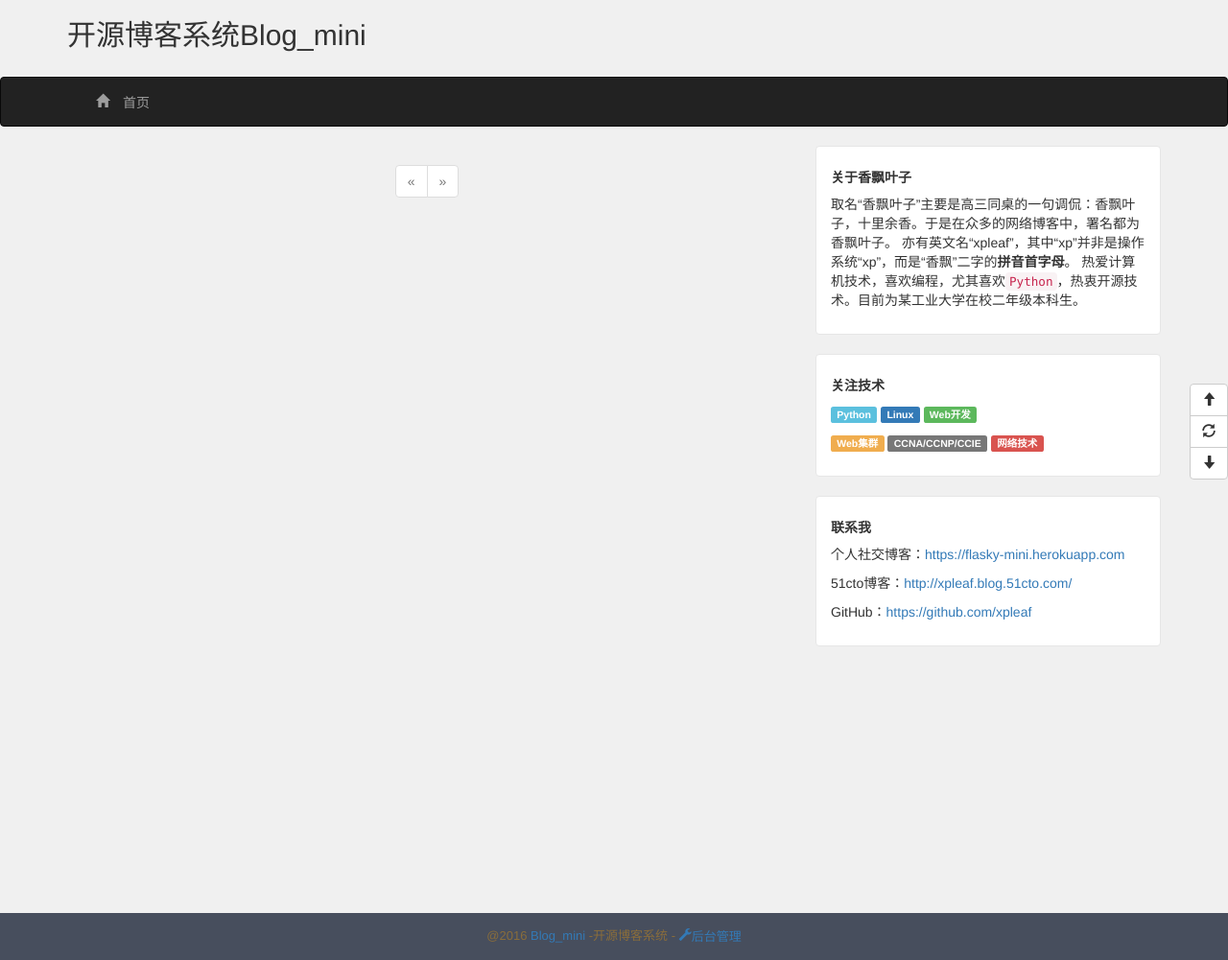
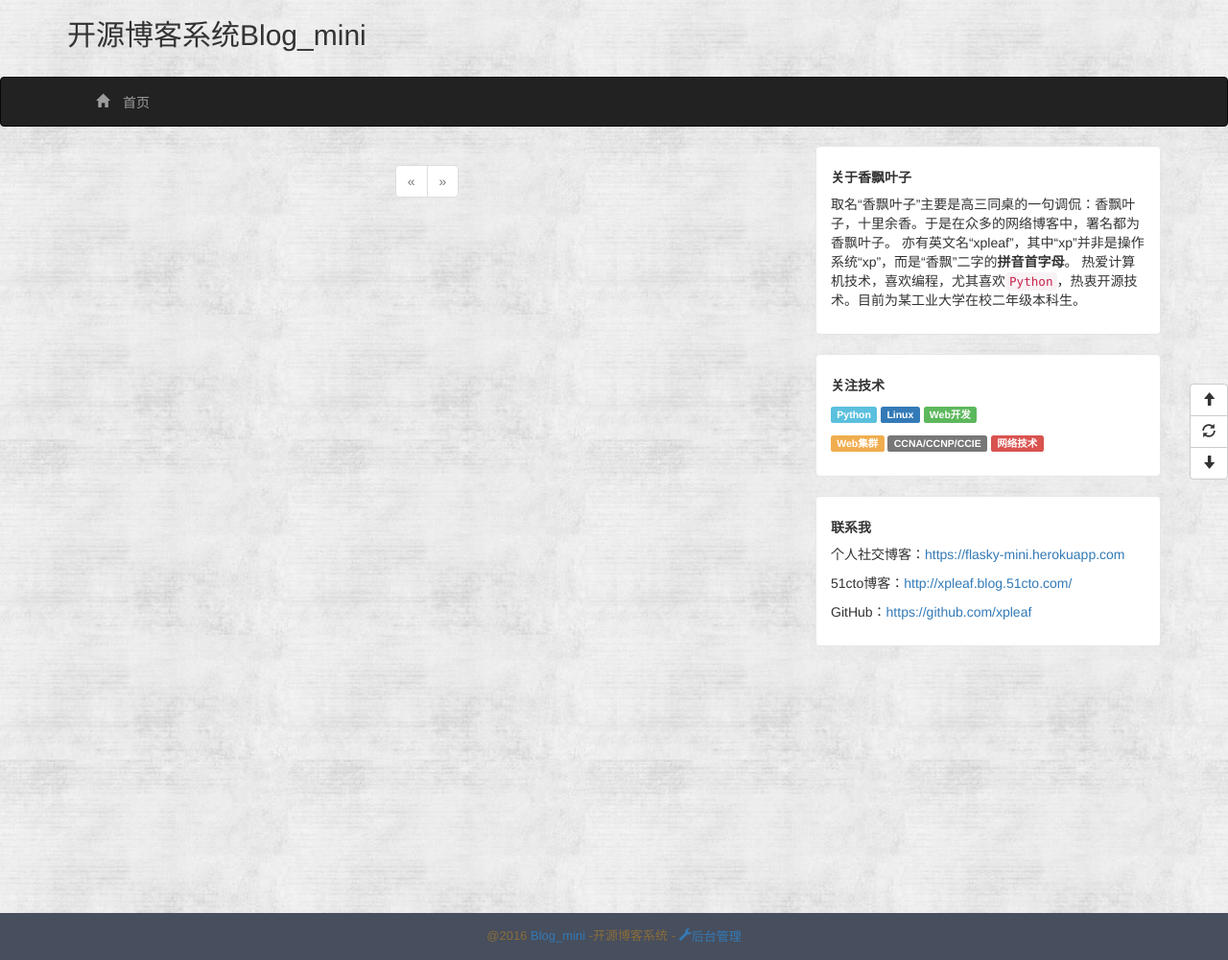
Before and after one commit to xpleaf/Blog_mini, a Flask app: page / in a window 1280 px wide. Shown: the whole page at 96% size. Run offline with Flask 2, Linux system fonts and the light colour scheme; data that the repository does not hold is empty; some libraries are stand-ins or nearby versions.

Commit message:
finish change backgroud

```diff
--- a/app/static/css/common.css
+++ b/app/static/css/common.css
@@ -1,5 +1,6 @@
 body {
-    background: #F0F0F0;
+    /*background: #F0F0F0;*/
+    background: url('../images/background.jpg');
 }
 .content {
     min-height: 800px;
```
Also changed, not shown: app/static/images/background.jpg (added), data.sqlite.
